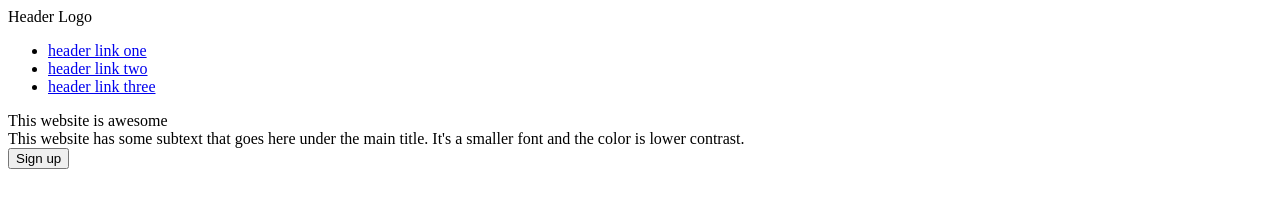
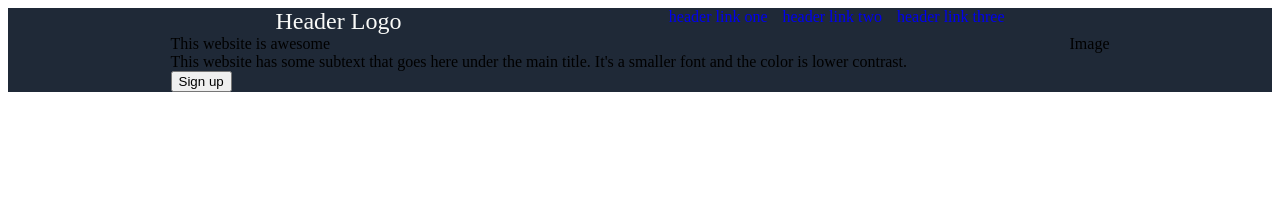
Before and after one commit to onnyx1/landing-page, a plain HTML site: page index.html in a window 1280 px wide. Drawn offline with Linux system fonts and the light colour scheme.

Commit message:
Adding Flex Containers To Header Area and Basic CSS

```diff
--- a/index.html
+++ b/index.html
@@ -7,14 +7,14 @@
   </head>
 
   <!--Column Container for Web-Page-->
-  <body>
+  <body class = "container">
     <!--Row/Column Container for Header Area-->
-    <div>
+    <div class = "header-area">
       <!--Row Container for Header (Line Up Logo and Links )-->
-      <div>
-        <div>Header Logo</div>
+      <div class = "nav">
+        <div class = "logo">Header Logo</div>
 
-        <div>
+        <div class = "links">
           <ul>
             <li><a href="#">header link one</a></li>
             <li><a href="#">header link two</a></li>
@@ -24,9 +24,9 @@
       </div>
 
       <!--Row Container for Bottom Header-->
-      <div>
+      <div class = "bottom-header">
         <!--Column Container for Hero Text-->
-        <div>
+        <div class = "hero-section">
             <div>This website is awesome</div>
             <div>This website has some subtext that goes here under the main title. It's a smaller font and the color is lower contrast.</div>
             <div><button>Sign up</button></div>
@@ -34,7 +34,7 @@
 
         <!--Image-->
         <div>
-
+            Image
         </div>
       </div>
     </div>
--- a/style.css
+++ b/style.css
@@ -0,0 +1,49 @@
+
+
+
+
+.logo {
+    font-size: 24px;
+    color: #F9FAF8;
+}
+
+
+
+
+.container, .header-area {
+    display: flex;
+    flex-direction: column;
+}
+
+.header-area{
+    background-color: rgb(31,41,55);
+}
+
+.nav {
+    display:flex;
+    justify-content: space-evenly;
+}
+
+.bottom-header{
+    display: flex;
+    justify-content: space-evenly;
+}
+
+.hero-section{
+    display: flex;
+    flex-direction: column;
+}
+
+
+ul {
+    display: flex;
+    list-style-type: none;
+    gap: 15px;
+    margin: 0px;
+    padding: 0px
+}
+
+a {
+    text-decoration: none;
+
+}
```
